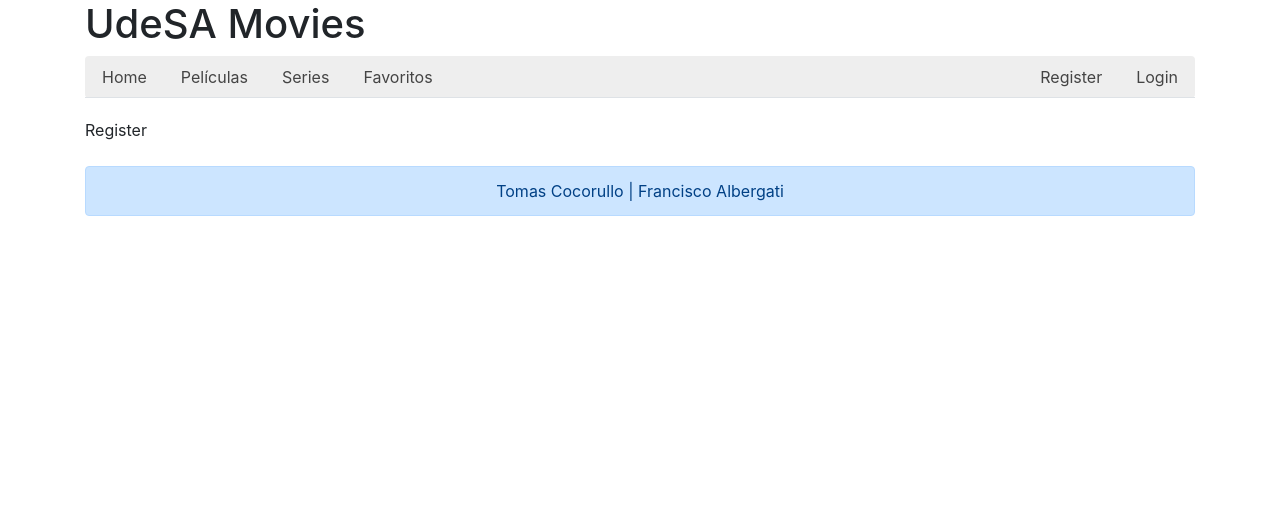
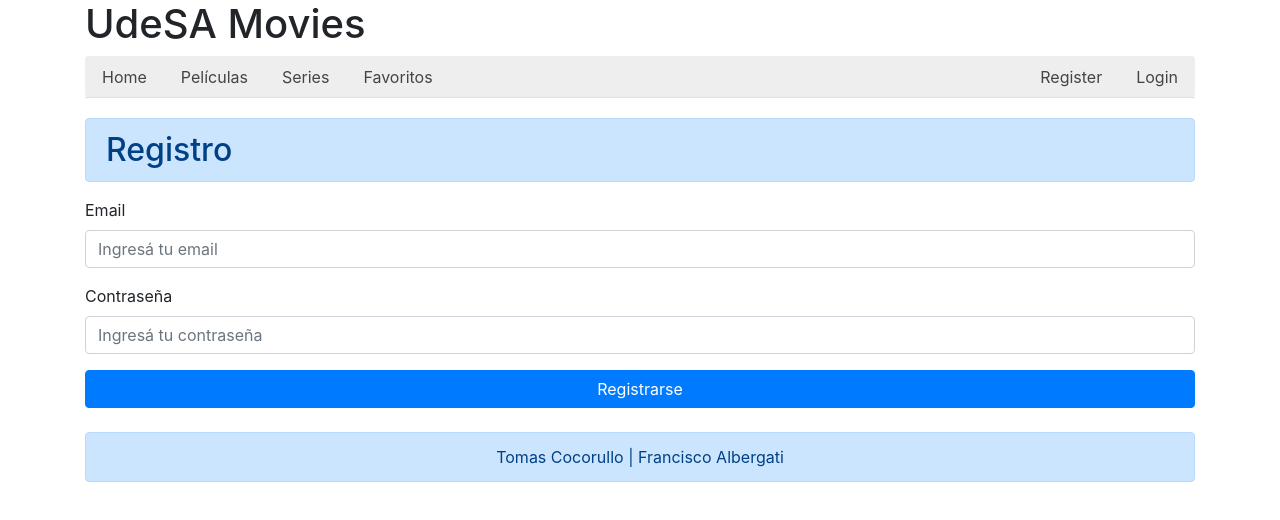
Before and after one commit to falbergatirozier-ship-it/proyecto-cocorullo-albergati-tdm, a React (Create React App) app: page /register in a window 1280 px wide. Shown: the top 520 px of the page. Built offline with nearby package versions, Linux system fonts and the light colour scheme.

Commit message:
hice el codigo de la screen del register.js, junto con el codigo del componente de formularioRegister.js

```diff
--- a/src/Components/FormularioRegister/FormularioRegister.js
+++ b/src/Components/FormularioRegister/FormularioRegister.js
@@ -0,0 +1,102 @@
+import React, { Component } from "react";
+import { withRouter } from "react-router-dom";
+import "./FormularioRegister.css";
+
+class FormularioRegister extends Component{
+    constructor(props) {
+        super(props)
+        this.state = {
+            email: "",
+            password: "",
+            error: ""
+        }
+    }
+    guardarEmail(event){
+        this.setState({email: event.target.value});
+    }
+
+    guardarPassword(event){
+        this.setState({password: event.target.value});
+    }
+
+
+    crearCuenta(event){
+        event.preventDefault();
+
+        let mail = this.state.email
+        let password = this.state.password;
+        let usuarioStorage = localStorage.getItem("usuarios");
+        let usuarios;
+
+         if (usuarioStorage !== null){
+          usuarios = JSON.parse(usuarioStorage);
+          }
+
+          else{
+          usuarios = [];
+          }
+
+        let filtroU = usuarios.filter(function(data) {
+            return data.email === mail;
+        }); //consultar con nelson mañana//
+
+        let usuarioRepetido = filtroU.length > 0;
+
+        if (usuarioRepetido) {
+            this.setState({ error: "Email no disponible"});    //esto del formato if tmb//
+            return
+        }
+
+        if (password.length < 6) {
+            this.setState({ error: "minimo de caracteres para la contraseña es 6"})
+            return
+        }
+
+        let usuario = {
+            email: mail,
+            password: password
+        };
+
+        usuarios[usuarios.length] = usuario;
+
+        localStorage.setItem("usuarios", JSON.stringify(usuarios));
+
+        this.props.history.push("/login");
+    }
+
+    render() {
+        return(
+         <form onSubmit={(event) => this.crearCuenta(event)}>
+              <div className="form-group">
+                 <label htmlFor="email">Email</label>
+                 <input
+                    type="email"
+                    className="form-control"
+                    id="email"
+                    placeholder="Ingresá tu email"
+                    value={this.state.email}
+                    onChange={(event) => this.guardarEmail(event)}
+                />
+              </div>
+
+              <div className="form-group">
+                <label htmlFor="password">Contraseña</label>
+                <input
+                    type="password"
+                    className="form-control"
+                    id="password"
+                    placeholder="Ingresá tu contraseña"
+                    value={this.state.password}
+                    onChange={(event) => this.guardarPassword(event)}
+                />
+              </div>
+
+              <button type="submit" className="btn btn-primary btn-block">
+                Registrarse
+              </button>
+
+              {this.state.error !== "" ? <p className="mt-3 text-center">{this.state.error}</p> : null}
+          </form>
+          )}
+}
+export default withRouter(FormularioRegister);
--- a/src/Screens/Register/Register.js
+++ b/src/Screens/Register/Register.js
@@ -1,4 +1,5 @@
-import React, {Component} from "react";
+import React, { Component } from "react";
+import FormularioRegister from "../../Components/FormularioRegister/FormularioRegister";
 
 class Register extends Component {
     constructor () {
@@ -8,7 +9,13 @@ class Register extends Component {
 
     render () {
         return(
-            <div>Register</div>
+            <React.Fragment>
+            <h2 className="alert alert-primary">Registro</h2>
+            <FormularioRegister></FormularioRegister>
+            </React.Fragment>
+
+
+
         )
     }
 }
```
